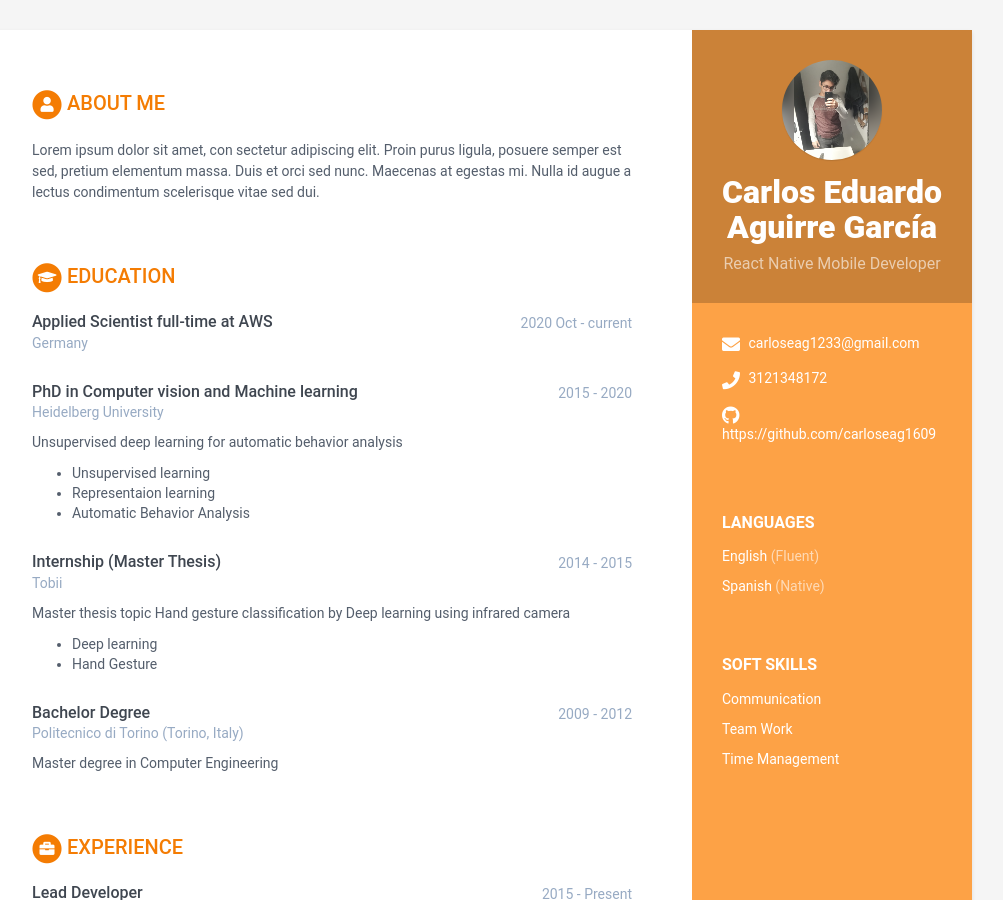
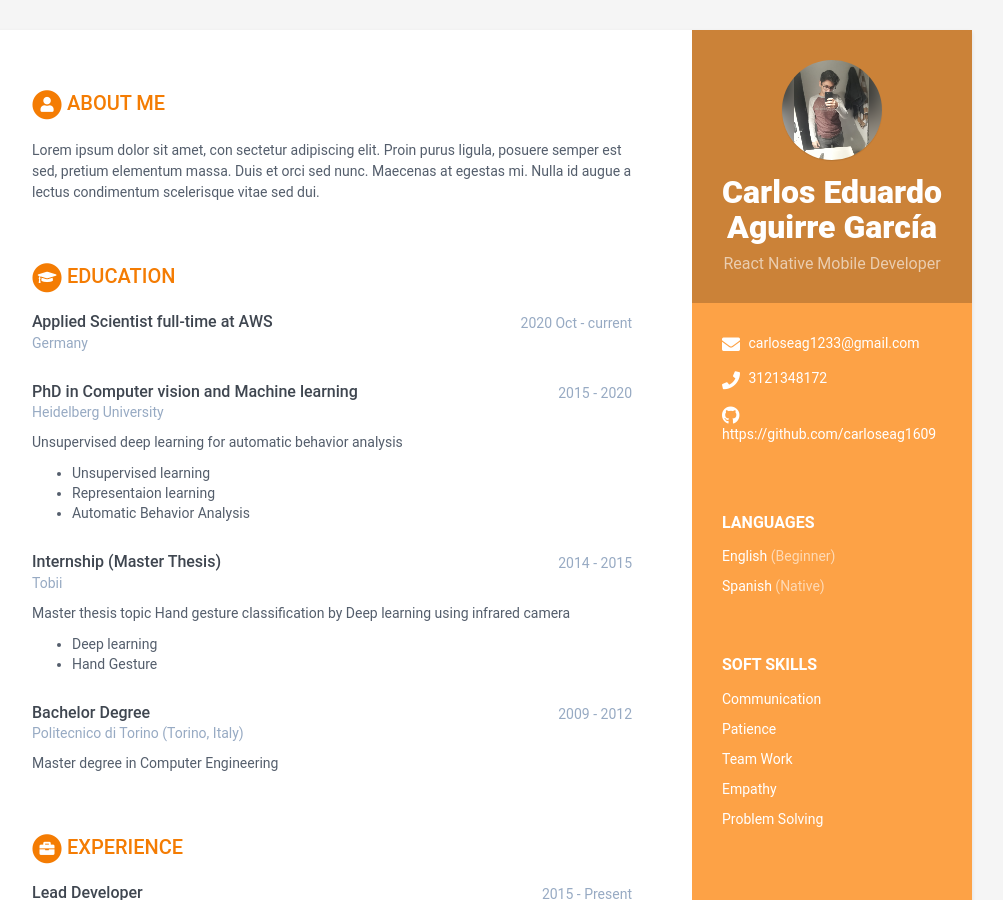
Before and after one commit to BC-MAY-21-RN/kata-resume-carloseag1609, a Jekyll site: the page built from index.html, in a window 1280 px wide and 900 px high. Shown: the whole window, without its empty margins (168-1171 px from the left). Built offline with Jekyll 4.4.1, drawn with Linux system fonts in a browser that asks for light colours.

Commit message:
Add soft skills

```diff
--- a/_data/data.yml
+++ b/_data/data.yml
@@ -27,7 +27,7 @@ sidebar:
   # Actualiza según los idiomas y nieles que tienes. Agrega o Elimina según sea necesario.
   languages:
     - idiom: English
-      level: Fluent # Utiliza el resultado de tu examen oficial, o el nivel de acuerdo al modelo Dreyfus
+      level: Beginner # Utiliza el resultado de tu examen oficial, o el nivel de acuerdo al modelo Dreyfus
 
     - idiom: Spanish
       level: Native # Utiliza el resultado de tu examen oficial, o el nivel de acuerdo al modelo Dreyfus
@@ -37,10 +37,16 @@ sidebar:
     - item: Communication
       link: # dejar en blanco
 
+    - item: Patience
+      link: # dejar en blanco
+
     - item: Team Work
       link: # dejar en blanco
 
-    - item: Time Management
+    - item: Empathy
+      link: # dejar en blanco
+
+    - item: Problem Solving
       link: # dejar en blanco
 
 # Registra aquí un resumen de tu perfil
```
